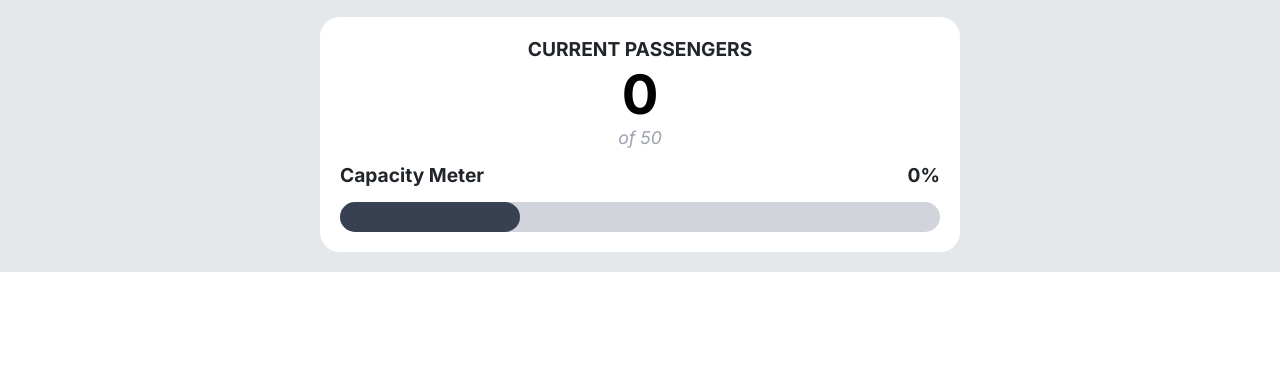
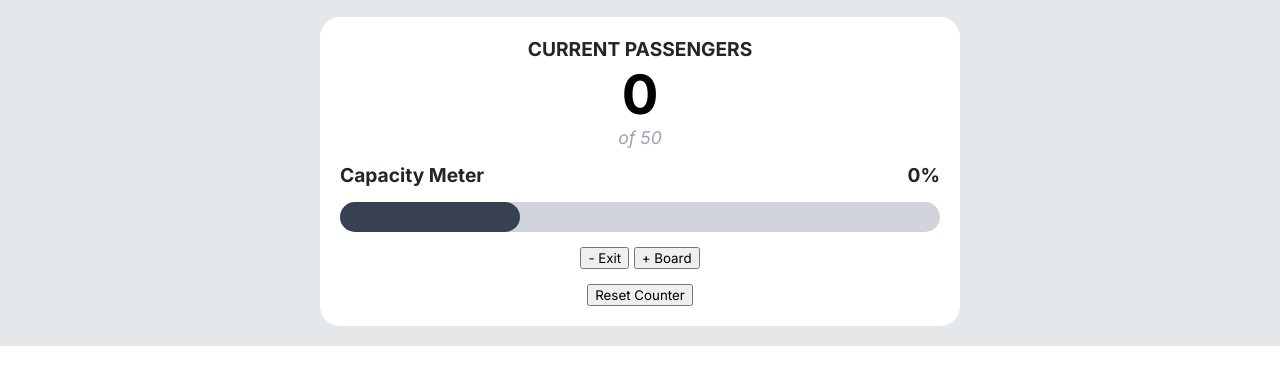
Before and after one commit to BuhleMtshali/mini-projects, a website: page passanger-counter-js/index.html in a window 1280 px wide. Shown: the part 163-548 px from the top of the page. Drawn offline with Linux system fonts and the light colour scheme.

Commit message:
added the icons

```diff
--- a/passanger-counter-js/index.html
+++ b/passanger-counter-js/index.html
@@ -6,6 +6,7 @@
 <title>Passanger Counter</title>
 <link rel="stylesheet" href="app.css">
 <link rel="shortcut icon" href="assets/favicon.png" type="image/x-icon">
+<script src="https://kit.fontawesome.com/47ef0eeb2e.js" crossorigin="anonymous"></script>
 </head>
 <body>
 	<div class="container">
@@ -32,9 +33,14 @@
 			<!-- END OF TEXT WRAPPER -->
 			 <!-- start of progress bar -->
 			<div id="progress-container" style="width: 100%; background: rgb(209, 213, 219); border-radius: 20px;">
-				<div id="progress-bar" style="width: 30%; height: 30px; background: rgb(55, 65, 81); border-radius: 20px;"></div>
+			<div id="progress-bar" style="width: 30%; height: 30px; background: rgb(55, 65, 81); border-radius: 20px;"></div>
 			</div>
 			<!-- END OF PROGRESS container -->
+			<div class="buttons">
+				<button>- Exit</button>
+				<button>+ Board</button>
+			</div>
+			<button id="reset-btn">Reset Counter</button>
 		 </div>
 		 <!-- END OF COUNTER CONTAINER -->
 	</div>
```
